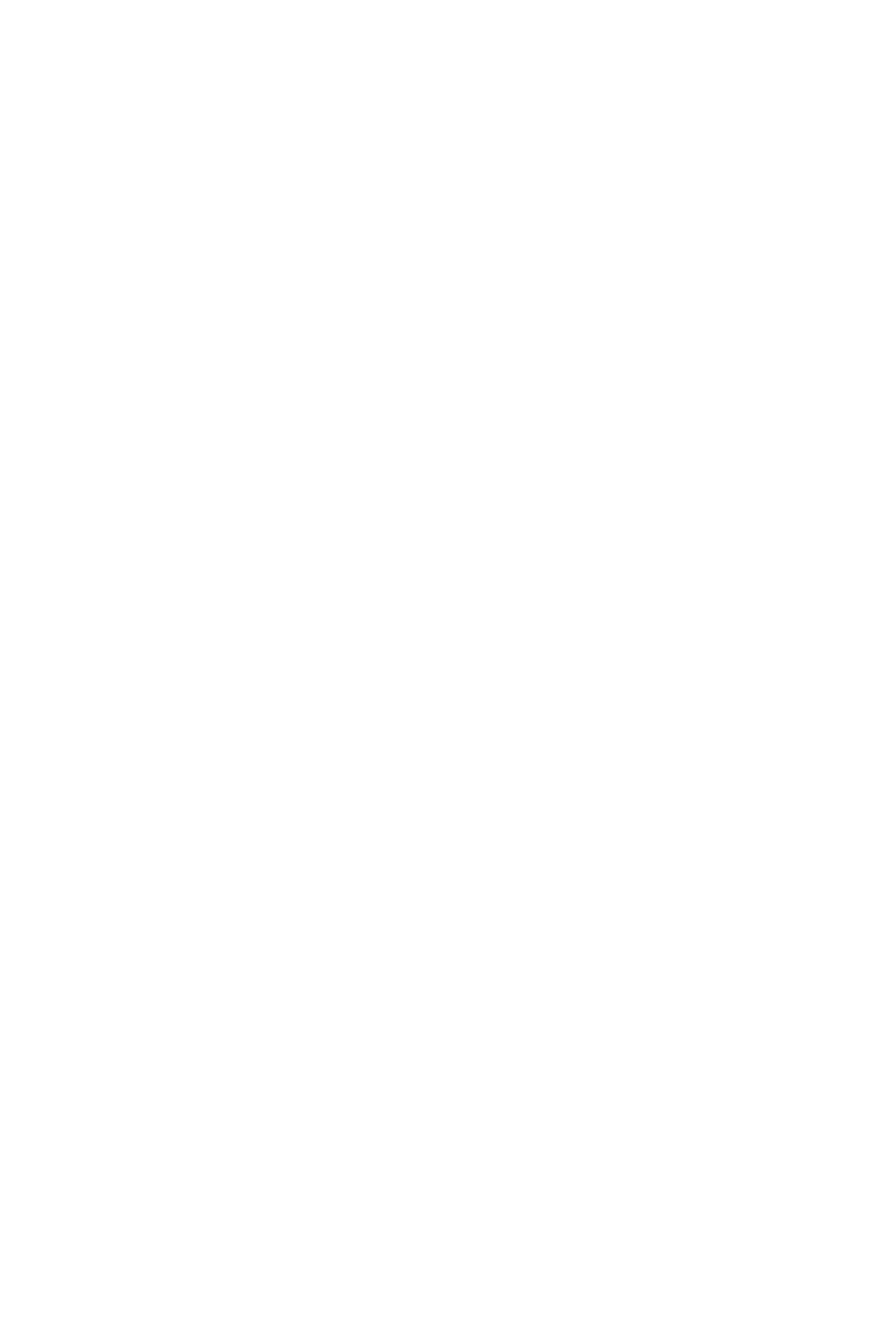
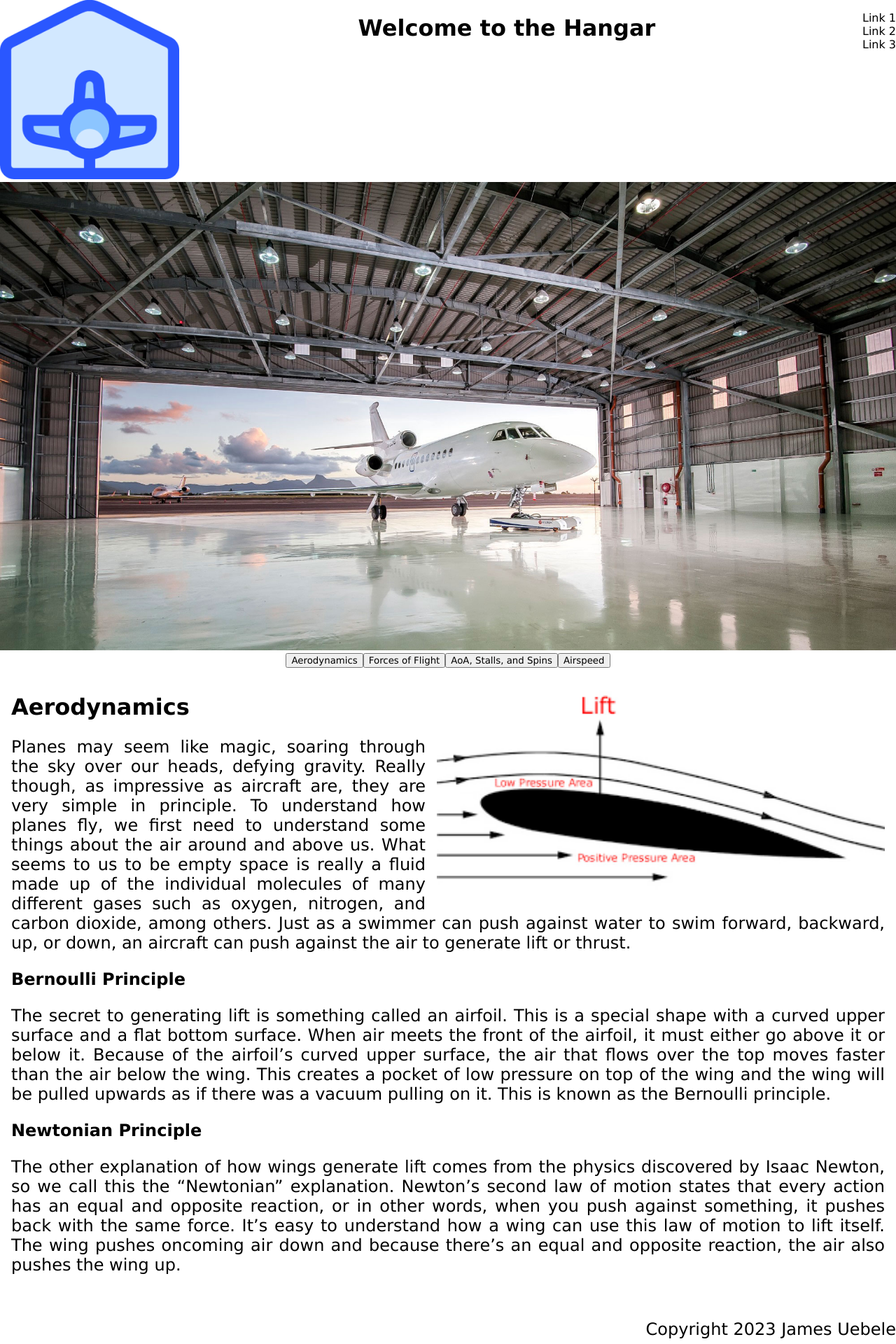
Before and after one commit to Juebele/airplane-site, a React (Create React App) app in the folder src/: page /learning in a window 1280 px wide. Shown: the top 1920 px of the page at 70% size. Before the commit the page ends 800 px from the top, so only its background shows below. Built offline with nearby package versions, Linux system fonts and the light colour scheme; the HTML template or start-up script is replaced by a standard one.

Commit message:
got the learning page moved to a different URL

```diff
--- a/src/App.js
+++ b/src/App.js
@@ -3,6 +3,7 @@ import { BrowserRouter as Router, Route, Routes } from 'react-router-dom';
 import logo from './logo.svg';
 import './App.css';
 import Main from './components/Main';
+import Learning from './components/Learning';
 import Header from './components/Header'
 import Hero from './components/Hero';
 import Footer from './components/Footer';
@@ -19,14 +20,21 @@ import Footer from './components/Footer';
 // }
 
 function App() {
-  <Router>
+  return (
+    <div>
+      <Header />
+      <Hero />
+      <Router>
         <Routes>
           <Route
-            path="/"
-            element={<Main />}
+            path="/learning"
+            element={<Learning />}
           />
         </Routes>
       </Router>
+      <Footer />
+    </div>
+  )
 }
 
 export default App;
--- /dev/null
+++ b/src/components/Learning.js
@@ -0,0 +1,11 @@
+import React from 'react';
+import '../App.css';
+import Main from './Main';
+
+const Test = () => {
+    return (
+        <div><Main /></div>
+    )
+}
+
+export default Test;
--- a/src/components/Main.js
+++ b/src/components/Main.js
@@ -1,13 +1,16 @@
+// Necessary Imports
 import React, { useState } from 'react';
 import '../App.css';
 import FourForces from './sub-components/four-forces'
 import Aerodynamics from './sub-components/aerodynamics';
 import StallsSpins from './sub-components/stalls-spins';
 import Airspeed from './sub-components/airspeed';
-import TestSubComponent from './sub-components/test-sub-component';
+// import TestSubComponent from './sub-components/test-sub-component';
 
 
 export default function Main() {
+
+    // Logic to change tabs when you click on the buttons
     const [activeTab, setActiveTab] = useState(0);
     const handleTabClick = (index) => {
         setActiveTab(index);
```
